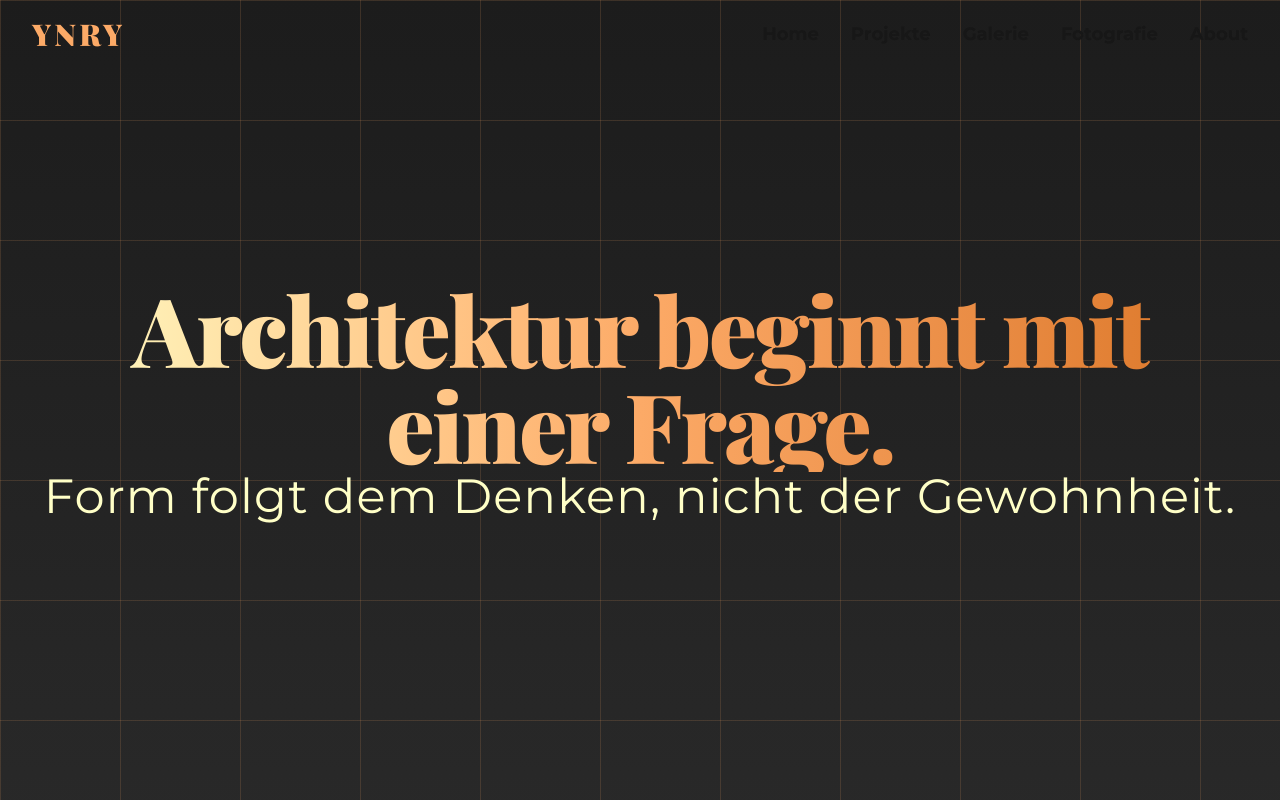
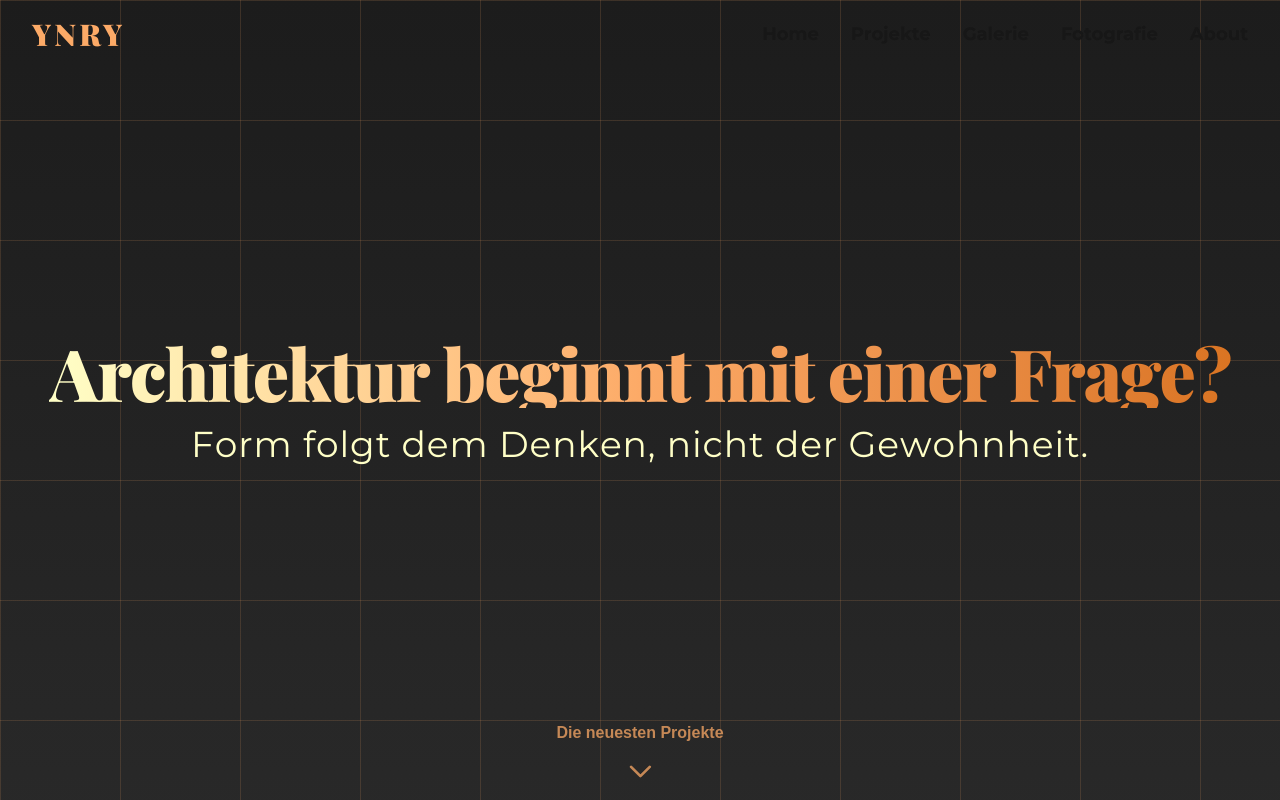
Before and after one commit to stickd/Dashka, a Next.js app: page / in a window 1280 px wide. Shown: the top 800 px of the page. Built offline with nearby package versions, Linux system fonts and the light colour scheme.

Commit message:
Сохраняю текущую версию сайта для новой ветки3

```diff
--- a/components/Hero.tsx
+++ b/components/Hero.tsx
@@ -1,36 +1,36 @@
 "use client";
 
 import { useRouter } from "next/navigation";
-import { useRef, useState } from "react";
+import { useRef, useState, useEffect } from "react";
 import { motion, TargetAndTransition } from "framer-motion";
 import Image from "next/image";
 import { Playfair_Display, Montserrat } from "next/font/google";
 
+// ---------------------
+// Шрифты
+// ---------------------
 const playfair = Playfair_Display({
   subsets: ["latin"],
   weight: ["700", "900"],
 });
+
 const montserrat = Montserrat({
   subsets: ["latin"],
   weight: ["400", "600", "700"],
 });
 
+// ---------------------
+// Компонент HeroAbout
+// ---------------------
 export default function HeroAbout() {
   const router = useRouter();
   const containerRef = useRef<HTMLDivElement>(null);
   const [hoverIndex, setHoverIndex] = useState<number | null>(null);
+  const [arrowVisible, setArrowVisible] = useState(true);
 
-  // Типизированная функция для Framer Motion
-  const hoverMotion = (
-    active: boolean,
-    hiddenX: number
-  ): TargetAndTransition => ({
-    x: active ? 0 : hiddenX,
-    opacity: active ? 1 : 0.65,
-    scale: 1,
-    transition: { type: "spring" as const, stiffness: 50, damping: 18 },
-  });
-
+  // ---------------------
+  // Секции проектов
+  // ---------------------
   const sections = [
     {
       id: "projekt-2",
@@ -43,12 +43,58 @@ export default function HeroAbout() {
     { id: "projekt-3", title: "Новий Проект", img: "/5.jpg", align: "right" },
   ];
 
+  // ---------------------
+  // Анимация картинок при hover
+  // ---------------------
+  const hoverMotion = (
+    active: boolean,
+    hiddenX: number
+  ): TargetAndTransition => ({
+    x: active ? 0 : hiddenX,
+    opacity: active ? 1 : 0.65,
+    scale: 1,
+    transition: { type: "spring", stiffness: 50, damping: 18 },
+  });
+
+  // ---------------------
+  // Анимация букв для заголовка
+  // ---------------------
+  const letterVariants = {
+    hidden: { opacity: 0, y: -50, rotate: -5 },
+    visible: (i: number) => ({
+      opacity: 1,
+      y: 0,
+      rotate: 0,
+      transition: {
+        delay: i * 0.03,
+        type: "spring",
+        stiffness: 140,
+        damping: 15,
+      },
+    }),
+  };
+
+  // ---------------------
+  // Показ стрелки вниз при скролле
+  // ---------------------
+  useEffect(() => {
+    const handleScroll = () => {
+      setArrowVisible(window.scrollY < 20);
+    };
+    window.addEventListener("scroll", handleScroll);
+    return () => window.removeEventListener("scroll", handleScroll);
+  }, []);
+
   return (
-    <section ref={containerRef} className="relative w-full overflow-hidden">
-      {/* Градиентный фон */}
+    <section ref={containerRef} className="relative w-full overflow-visible">
+      {/* ----------------- */}
+      {/* Фон */}
+      {/* ----------------- */}
       <div className="absolute inset-0 bg-gradient-to-b from-[#1c1c1c] via-[#3a3a3a] to-[#5e5e5e] z-0" />
 
-      {/* Бледная оранжевая сетка сверху */}
+      {/* ----------------- */}
+      {/* Сетка */}
+      {/* ----------------- */}
       <div className="absolute inset-0 pointer-events-none z-10">
         <div
           className="absolute inset-0"
@@ -62,28 +108,90 @@ export default function HeroAbout() {
         />
       </div>
 
-      {/* Текстовое содержимое */}
+      {/* ----------------- */}
+      {/* Главный заголовок */}
+      {/* ----------------- */}
       <div className="relative z-20 min-h-screen flex flex-col items-center justify-center text-center px-6">
-        <motion.h1
-          initial={{ opacity: 0, y: 20 }}
-          animate={{ opacity: 1, y: 0 }}
-          transition={{ duration: 1, delay: 0.2 }}
-          className={`text-6xl md:text-7xl lg:text-8xl font-black tracking-tight bg-clip-text text-transparent bg-gradient-to-r from-[#ffffc7] via-[#fcaa67] to-[#da7422] ${playfair.className}`}
+        <h1
+          className={`text-5xl md:text-6xl lg:text-7xl font-black tracking-tight bg-clip-text text-transparent bg-gradient-to-r from-[#ffffc7] via-[#fcaa67] to-[#da7422] ${playfair.className} flex flex-wrap justify-center`}
         >
-          Architektur beginnt mit einer Frage.
-        </motion.h1>
+          {"Architektur beginnt mit einer Frage?".split("").map((char, i) => (
+            <motion.span
+              key={i}
+              custom={i}
+              initial="hidden"
+              animate="visible"
+              variants={letterVariants}
+              className="inline-block"
+            >
+              {char === " " ? "\u00A0" : char}
+            </motion.span>
+          ))}
+        </h1>
 
-        <motion.h2
-          initial={{ opacity: 0, y: 20 }}
-          animate={{ opacity: 1, y: 0 }}
-          transition={{ duration: 1, delay: 0.5 }}
-          className={`text-3xl md:text-4xl lg:text-5xl font-medium text-[#ffffc7] ${montserrat.className} italic tracking-wide`}
+        <h2
+          className={`text-2xl md:text-3xl lg:text-4xl font-medium text-[#ffffc7] ${montserrat.className} italic tracking-wide flex flex-wrap justify-center mt-4`}
         >
-          Form folgt dem Denken, nicht der Gewohnheit.
-        </motion.h2>
+          {"Form folgt dem Denken, nicht der Gewohnheit."
+            .split("")
+            .map((char, i) => (
+              <motion.span
+                key={i}
+                custom={i}
+                initial="hidden"
+                animate="visible"
+                variants={letterVariants}
+                className="inline-block"
+              >
+                {char === " " ? "\u00A0" : char}
+              </motion.span>
+            ))}
+        </h2>
       </div>
 
+      {/* ----------------- */}
+      {/* Стрелка вниз */}
+      {/* ----------------- */}
+      <motion.div
+        className={`fixed bottom-6 left-1/2 -translate-x-1/2 z-[9999] flex flex-col items-center cursor-pointer ${
+          arrowVisible ? "opacity-100" : "opacity-0 pointer-events-none"
+        }`}
+        initial={{ opacity: 0 }}
+        animate={{
+          opacity: arrowVisible ? 1 : 0,
+          y: arrowVisible ? [0, 6, 0] : 0,
+        }}
+        transition={{ repeat: arrowVisible ? Infinity : 0, duration: 0.8 }}
+        onClick={() => {
+          const el = document.getElementById("projekt-2");
+          if (!el) return;
+          const offset = el.getBoundingClientRect().top + window.scrollY + 130;
+          window.scrollTo({ top: offset, behavior: "smooth" });
+        }}
+      >
+        <span className="text-[#fcaa67] text-sm md:text-base font-semibold mb-1">
+          Die neuesten Projekte
+        </span>
+        <motion.svg
+          className="w-8 h-8 text-[#fcaa67]"
+          fill="none"
+          stroke="currentColor"
+          strokeWidth={2}
+          viewBox="0 0 24 24"
+          animate={{ y: [0, 6, 0] }}
+          transition={{ repeat: Infinity, duration: 1 }}
+        >
+          <path
+            strokeLinecap="round"
+            strokeLinejoin="round"
+            d="M19 9l-7 7-7-7"
+          />
+        </motion.svg>
+      </motion.div>
+
+      {/* ----------------- */}
       {/* Секции проектов */}
+      {/* ----------------- */}
       {sections.map((sec, i) => {
         const isRight = sec.align === "right";
         const hiddenX = isRight ? 500 : -500;
@@ -91,9 +199,12 @@ export default function HeroAbout() {
         return (
           <div
             key={sec.id}
+            id={sec.id}
             className="relative z-20 w-full h-[900px] mt-20 overflow-visible"
           >
-            {/* Изображение проекта */}
+            {/* ----------------- */}
+            {/* Картинка проекта */}
+            {/* ----------------- */}
             <div
               className={`absolute top-1/4 ${
                 isRight ? "right-0 w-[65%]" : "left-0 w-[65%]"
@@ -115,10 +226,22 @@ export default function HeroAbout() {
                   loading="lazy"
                   sizes="(max-width: 1200px) 100vw, 70vw"
                 />
+
+                {/* Подсказка при наведении */}
+                <motion.div
+                  className="absolute inset-0 flex items-center justify-center bg-black/30 text-[#fcaa67] text-lg md:text-xl font-semibold pointer-events-none rounded-xl"
+                  initial={{ opacity: 0 }}
+                  animate={{ opacity: hoverIndex === i ? 1 : 0 }}
+                  transition={{ duration: 0.3 }}
+                >
+                  Klicke hier
+                </motion.div>
               </motion.div>
             </div>
 
+            {/* ----------------- */}
             {/* Текст проекта */}
+            {/* ----------------- */}
             <div
               className={`absolute top-1/4 ${
                 isRight ? "left-0" : "right-0"
@@ -129,7 +252,6 @@ export default function HeroAbout() {
               >
                 {sec.title}
               </h3>
-
               <p className="text-lg md:text-xl text-[#ffffc7] leading-relaxed">
                 Städtebau · Projekt
               </p>
@@ -139,7 +261,6 @@ export default function HeroAbout() {
               <p className="text-lg md:text-xl text-[#ffffc7] leading-relaxed">
                 Koblenz-Lützel
               </p>
-
               <p className="text-lg md:text-xl mt-4 text-[#ffffc7] leading-relaxed">
                 Funktional gegliedertes Gebäude. Wohnen, Praxis, Labor,
                 barrierefreie Wohnungen, Holzfassade, Glasbausteine,
```
